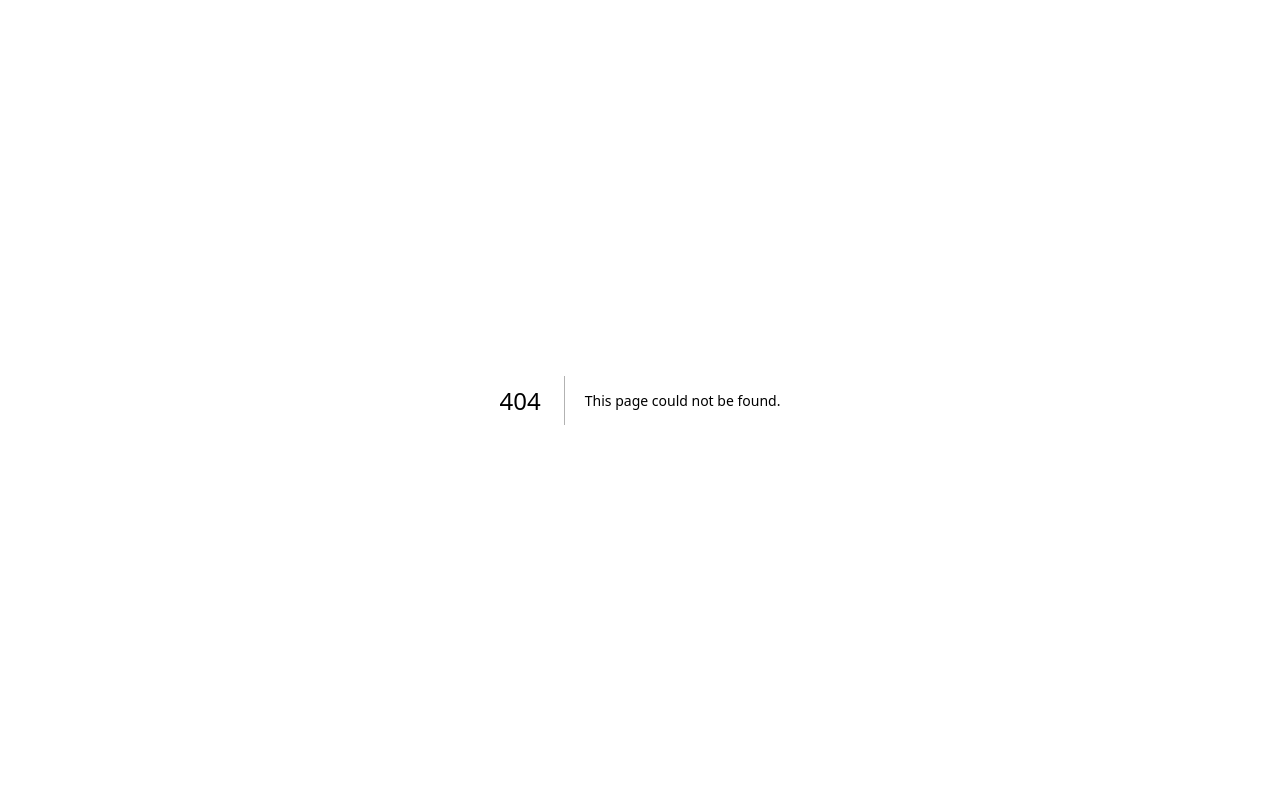
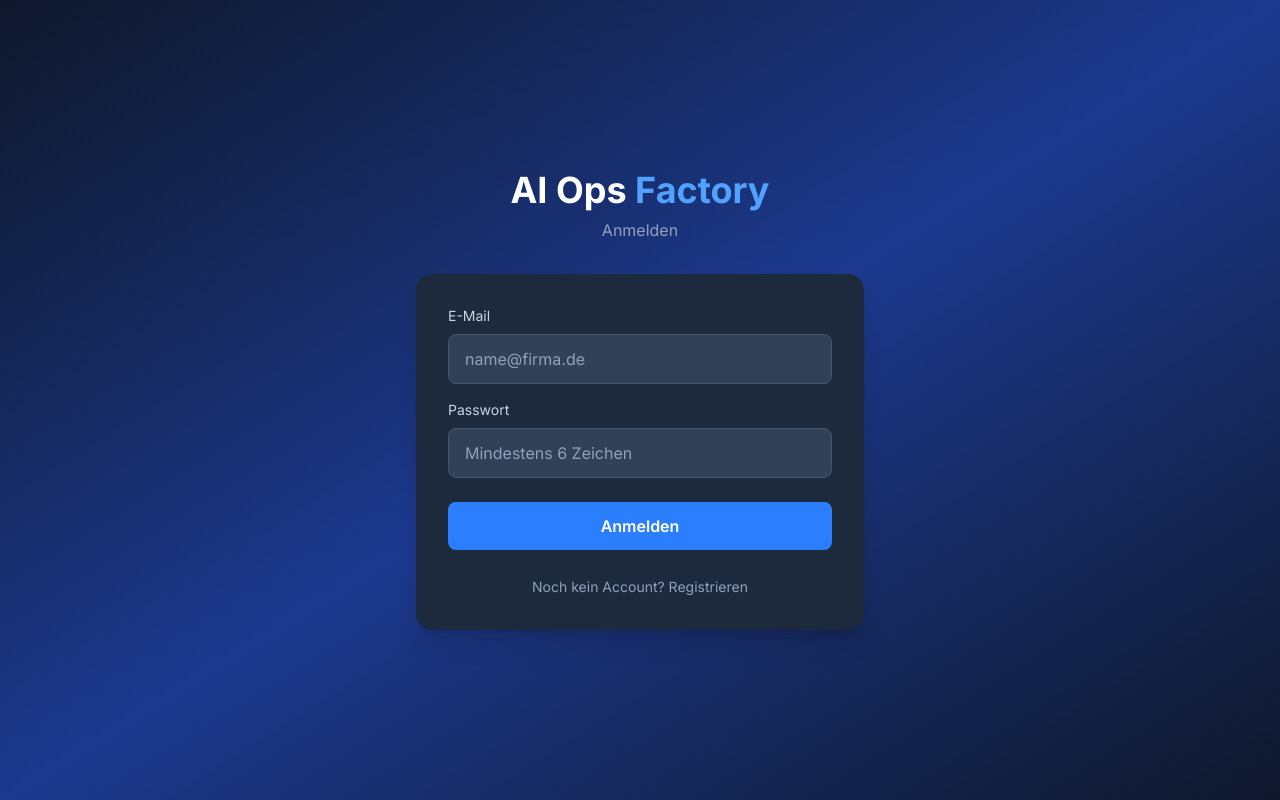
Before and after one commit to opscraft-lab/ai-ops-factory, a Next.js app: page /login in a window 1280 px wide. Before the commit this address had no page. Built offline with nearby package versions, Linux system fonts and the light colour scheme; no server answers.

Commit message:
Auth: Login/Register with Supabase Auth + middleware protection

```diff
--- a/package.json
+++ b/package.json
@@ -9,6 +9,7 @@
     "lint": "eslint"
   },
   "dependencies": {
+    "@supabase/ssr": "^0.8.0",
     "@supabase/supabase-js": "^2.97.0",
     "lucide-react": "^0.575.0",
     "next": "16.1.6",
--- /dev/null
+++ b/src/app/login/page.tsx
@@ -0,0 +1,123 @@
+"use client";
+
+import { useState } from "react";
+import { useRouter } from "next/navigation";
+import { createClient } from "@/lib/supabase-browser";
+
+export default function LoginPage() {
+  const [email, setEmail] = useState("");
+  const [password, setPassword] = useState("");
+  const [isRegister, setIsRegister] = useState(false);
+  const [loading, setLoading] = useState(false);
+  const [error, setError] = useState("");
+  const [message, setMessage] = useState("");
+  const router = useRouter();
+  const supabase = createClient();
+
+  const handleSubmit = async (e: React.FormEvent) => {
+    e.preventDefault();
+    setLoading(true);
+    setError("");
+    setMessage("");
+
+    if (isRegister) {
+      const { error } = await supabase.auth.signUp({
+        email,
+        password,
+      });
+      if (error) {
+        setError(error.message);
+      } else {
+        setMessage("Registrierung erfolgreich! Bitte bestätige deine E-Mail.");
+      }
+    } else {
+      const { error } = await supabase.auth.signInWithPassword({
+        email,
+        password,
+      });
+      if (error) {
+        setError(error.message);
+      } else {
+        router.push("/dashboard");
+      }
+    }
+    setLoading(false);
+  };
+
+  return (
+    <main className="min-h-screen bg-gradient-to-br from-slate-900 via-blue-900 to-slate-900 flex items-center justify-center px-4">
+      <div className="w-full max-w-md">
+        <div className="text-center mb-8">
+          <h1 className="text-4xl font-bold text-white mb-2">
+            AI Ops <span className="text-blue-400">Factory</span>
+          </h1>
+          <p className="text-slate-400">
+            {isRegister ? "Account erstellen" : "Anmelden"}
+          </p>
+        </div>
+
+        <form onSubmit={handleSubmit} className="bg-slate-800 rounded-2xl p-8 shadow-xl">
+          {error && (
+            <div className="bg-red-500/10 border border-red-500/20 text-red-400 text-sm rounded-lg p-3 mb-4">
+              {error}
+            </div>
+          )}
+          {message && (
+            <div className="bg-green-500/10 border border-green-500/20 text-green-400 text-sm rounded-lg p-3 mb-4">
+              {message}
+            </div>
+          )}
+
+          <div className="mb-4">
+            <label className="block text-sm text-slate-300 mb-2">E-Mail</label>
+            <input
+              type="email"
+              value={email}
+              onChange={(e) => setEmail(e.target.value)}
+              required
+              className="w-full px-4 py-3 bg-slate-700 border border-slate-600 rounded-lg text-white placeholder-slate-400 focus:outline-none focus:border-blue-500 transition-colors"
+              placeholder="name@firma.de"
+            />
+          </div>
+
+          <div className="mb-6">
+            <label className="block text-sm text-slate-300 mb-2">Passwort</label>
+            <input
+              type="password"
+              value={password}
+              onChange={(e) => setPassword(e.target.value)}
+              required
+              minLength={6}
+              className="w-full px-4 py-3 bg-slate-700 border border-slate-600 rounded-lg text-white placeholder-slate-400 focus:outline-none focus:border-blue-500 transition-colors"
+              placeholder="Mindestens 6 Zeichen"
+            />
+          </div>
+
+          <button
+            type="submit"
+            disabled={loading}
+            className="w-full bg-blue-500 hover:bg-blue-600 disabled:bg-slate-600 text-white py-3 rounded-lg font-semibold transition-colors"
+          >
+            {loading ? "Wird geladen..." : isRegister ? "Registrieren" : "Anmelden"}
+          </button>
+
+          <div className="mt-6 text-center">
+            <button
+              type="button"
+              onClick={() => {
+                setIsRegister(!isRegister);
+                setError("");
+                setMessage("");
+              }}
+              className="text-sm text-slate-400 hover:text-blue-400 transition-colors"
+            >
+              {isRegister
+                ? "Bereits registriert? Anmelden"
+                : "Noch kein Account? Registrieren"}
+            </button>
+          </div>
+        </form>
+      </div>
+    </main>
+  );
+}
--- /dev/null
+++ b/src/lib/supabase-browser.ts
@@ -0,0 +1,8 @@
+import { createBrowserClient } from "@supabase/ssr";
+
+export function createClient() {
+  return createBrowserClient(
+    process.env.NEXT_PUBLIC_SUPABASE_URL!,
+    process.env.NEXT_PUBLIC_SUPABASE_ANON_KEY!
+  );
+}
--- /dev/null
+++ b/src/middleware.ts
@@ -0,0 +1,55 @@
+import { createServerClient } from "@supabase/ssr";
+import { NextResponse, type NextRequest } from "next/server";
+
+export async function middleware(request: NextRequest) {
+  let supabaseResponse = NextResponse.next({ request });
+
+  const supabase = createServerClient(
+    process.env.NEXT_PUBLIC_SUPABASE_URL!,
+    process.env.NEXT_PUBLIC_SUPABASE_ANON_KEY!,
+    {
+      cookies: {
+        getAll() {
+          return request.cookies.getAll();
+        },
+        setAll(cookiesToSet) {
+          cookiesToSet.forEach(({ name, value, options }) =>
+            request.cookies.set(name, value)
+          );
+          supabaseResponse = NextResponse.next({ request });
+          cookiesToSet.forEach(({ name, value, options }) =>
+            supabaseResponse.cookies.set(name, value, options)
+          );
+        },
+      },
+    }
+  );
+
+  const {
+    data: { user },
+  } = await supabase.auth.getUser();
+
+  // Public routes that don't need auth
+  const publicPaths = ["/", "/login"];
+  const isPublicPath = publicPaths.includes(request.nextUrl.pathname);
+
+  if (!user && !isPublicPath) {
+    const url = request.nextUrl.clone();
+    url.pathname = "/login";
+    return NextResponse.redirect(url);
+  }
+
+  if (user && request.nextUrl.pathname === "/login") {
+    const url = request.nextUrl.clone();
+    url.pathname = "/dashboard";
+    return NextResponse.redirect(url);
+  }
+
+  return supabaseResponse;
+}
+
+export const config = {
+  matcher: [
+    "/((?!_next/static|_next/image|favicon.ico|.*\\.(?:svg|png|jpg|jpeg|gif|webp)$).*)",
+  ],
+};
```
Also changed, not shown: 1 other file (tests, documents, lock files or other folders).
